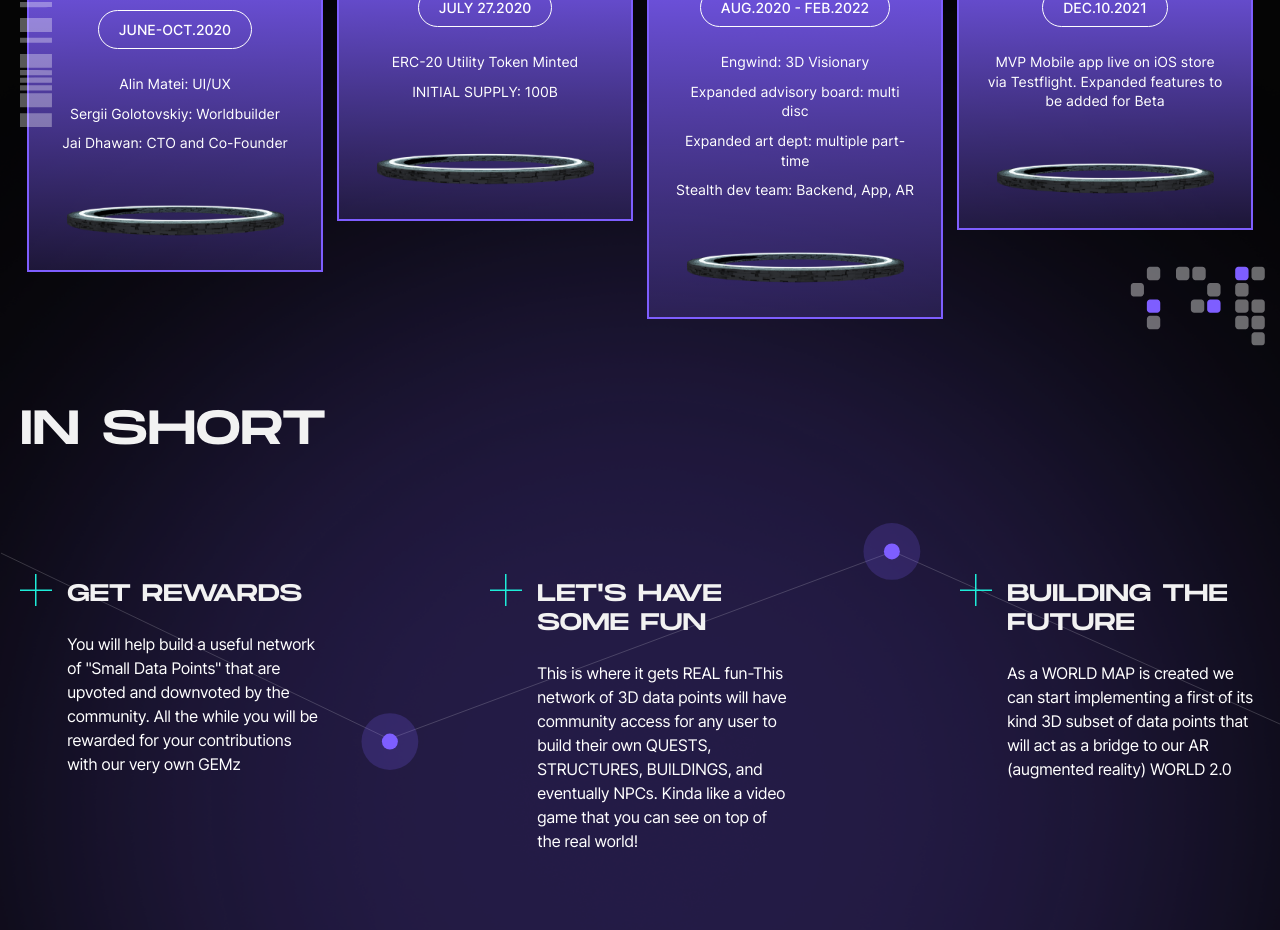
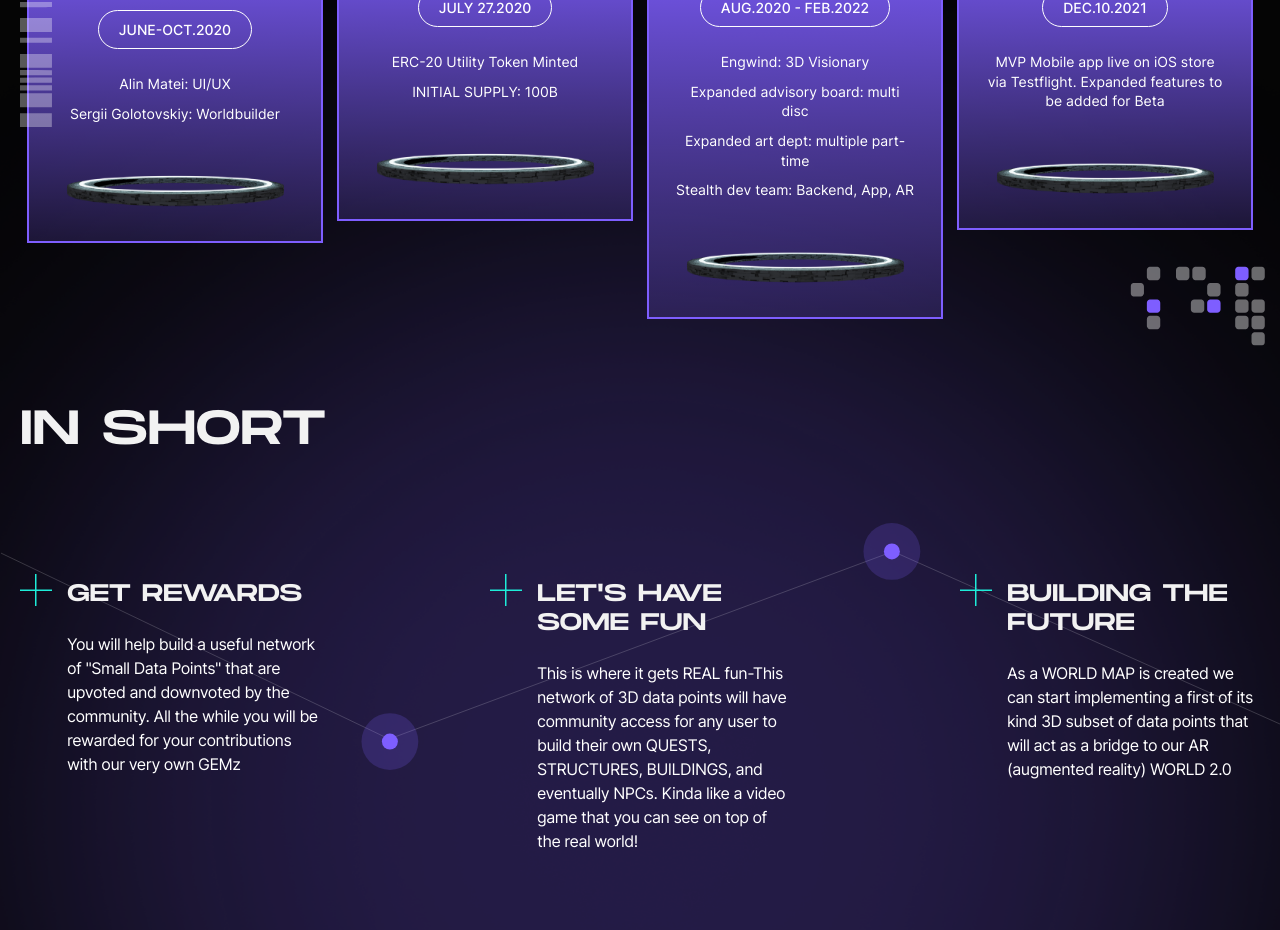
Before and after one commit to mxmztsv/protocol-gemini, a React (Create React App) app: page / in a window 1280 px wide. Shown: the part 5580-6510 px from the top of the page. Built offline with nearby package versions, Linux system fonts and the light colour scheme.

Commit message:
roadmap info updated && audio changed to full version

```diff
--- a/src/sections/Roadmap.js
+++ b/src/sections/Roadmap.js
@@ -37,8 +37,7 @@ export const Roadmap = () => {
                 date: "JUNE-OCT.2020",
                 text: [
                     "Alin Matei: UI/UX",
-                    "Sergii Golotovskiy: Worldbuilder",
-                    "Jai Dhawan: CTO and Co-Founder"
+                    "Sergii Golotovskiy: Worldbuilder"
                 ]
             },
             {
```
Also changed, not shown: 1 other file (tests, documents, lock files or other folders).
